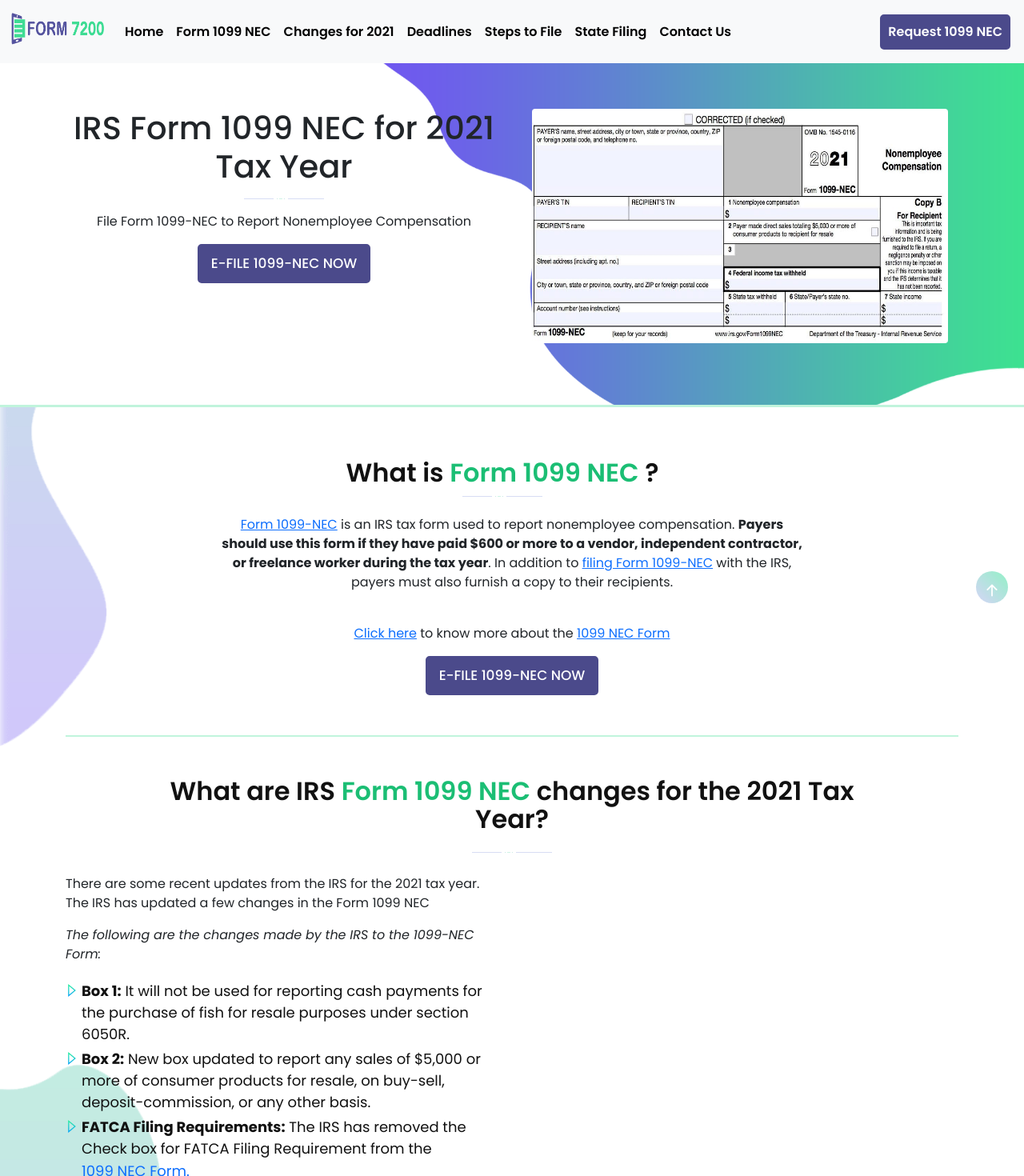
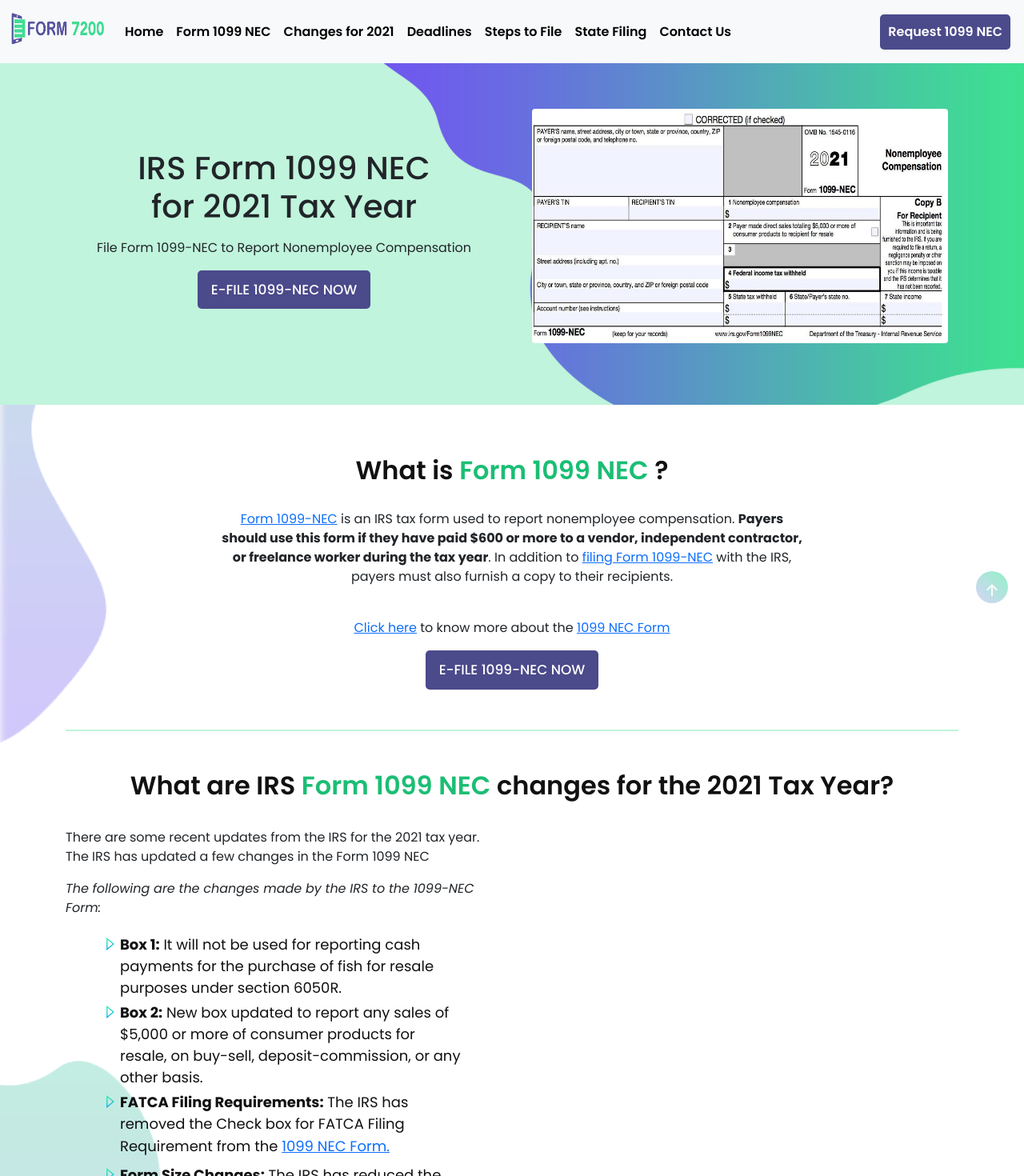
Before and after one commit to saferio-span/aff-1099-test, a Next.js app: page / in a window 1280 px wide. Shown: the top 1470 px of the page at 80% size. Built offline with nearby package versions, Linux system fonts and the light colour scheme.

Commit message:
Design Changes

```diff
--- a/pages/index.js
+++ b/pages/index.js
@@ -79,12 +79,11 @@
         </header>
         <main id="main">
             <article>
-                <section id="banner" className="banner_bg set-border1 mt-3">
+                <section id="banner" className="banner_bg mt-3">
                     <div className="container">
-                        <div className="row">
+                        <div className="row vertical-align">
                             <div className="col-xl-6 col-lg-6 col-md-6 col-sm-12 text-center">
-                                <h1 className="mb-3 text-center"><span className="text-blue">IRS Form 1099 NEC for 2021 Tax Year</span></h1>
-                                <hr className="line mt-1 d-block mx-auto" />
+                                <h1 className="mb-3 text-center"><span className="text-blue">IRS Form 1099 NEC<br/> for 2021 Tax Year</span></h1>
                                 <p className="text-center">
                                 File Form 1099-NEC to Report Nonemployee Compensation
                                 </p>
@@ -105,14 +104,10 @@
 
                     {/* section 2 div 1 */}
                     <div className="container text-center my-3" id="form1099Nec">
-                        <div className="row">
-                            <div className="row">
-                                <div className="col-sm-12 col-lg-12 col-xl-10 mx-auto text-center">
-                                    <h2 className="common_h2 mb-2"> What is <span className="green">Form 1099 NEC </span>?</h2>
-                                    <hr className="line mt-1" />
-                                </div>
-                            </div>
-                            <div className="col-xl-8 col-lg-8 col-md-8 col-sm-8 offset-lg-2 offset-xl-2 offset-md-2 text-center">
+                        <div className="row ">
+                            <div className="col-8 mx-auto ">
+                                <h2 className="common_h2"> What is <span className="green">Form 1099 NEC </span>?</h2>
+                                <br />
                                 <p className="text-center">
                                 <a href="https://www.taxbandits.com/1099-forms/what-is-form-1099-nec/">Form 1099-NEC</a> is an IRS tax form used to report nonemployee compensation. <b>Payers should use this form if they have paid $600 or more to a vendor, independent contractor, or freelance worker during the tax year</b>. In addition to <a href="https://www.taxbandits.com/1099-forms/efile-form-1099-nec-online/">filing Form 1099-NEC</a> with the IRS, payers must also furnish a copy to their recipients.
                                 </p>
@@ -137,11 +132,11 @@
                     {/* section 2 div 2 */}
                     <div className="container py-3 " id="changes">
                         <div className="row">
-                            <div className="col-12 col-lg-12 col-xl-10 mx-auto text-center">
+                            <div className="col-12 col-lg-12 col-xl-12 mx-auto text-center">
                                 <h2 className="common_h2 mb-2">What are IRS <span className="green">Form 1099 NEC</span> changes for the 2021 Tax Year?</h2>
-                                <hr className="line mt-3 hidden-md-down text-center" />
                             </div>
                         </div>
+                        <br />
                         <div className="row vertical-align">
                             <div className="col-md-6 duedate_lft">
 
@@ -152,12 +147,15 @@
                                     <i>The following are the changes made by the IRS to the 1099-NEC Form:</i>
                                 </p>
                                 <div >
+                                    <div className='mx-5'>
                                         <ol className="list-unstyled unordered_list">
                                             <li className="text-left"><b>Box 1:</b> It will not be used for reporting cash payments for the purchase of fish for resale purposes under section 6050R.</li>
                                             <li className="text-left"><b>Box 2:</b> New box updated to report any sales of $5,000 or more of consumer products for resale, on buy-sell, deposit-commission, or any other basis.</li>
                                             <li className="text-left"><b>FATCA Filing Requirements:</b> The IRS has removed the Check box for FATCA Filing Requirement from the <a className="" href="https://www.taxbandits.com/1099-forms/what-is-form-1099-nec/">1099 NEC Form.</a></li>
                                             <li className="text-left"><b>Form Size Changes:</b> The IRS has reduced the height of the form so that it can accommodate 3 forms on a single page.</li>
                                         </ol>
+                                    </div>
+
 
                                     <a className="" href="https://www.taxbandits.com/1099-forms/form-1099-nec-changes-for-2021/">Know more</a> about the <a className="" href="https://www.taxbandits.com/1099-forms/form-1099-nec-changes-for-2021/">Form 1099-NEC changes</a> for the 2021 tax year in detail
                                 </div>
@@ -184,7 +182,7 @@
                             1099 NEC Form?
                             </span>
                         </h2>
-                        <hr className="line mt-1 d-block mx-auto" />
+                        <br />
 
                         <div className="row mt-4">
                             <div className="col-xl-4 col-lg-4 col-md-4 col-sm-12 card-group">
@@ -259,7 +257,7 @@
 
 
                                 <p className="text-center text-md-start">E-filing is by far the best option when it comes time to <a href="https://www.taxbandits.com/request-form-w9-online/"><b>file Forms 1099-NEC</b></a> with the IRS. Filing electronically is more accurate, efficient, and cost-effective. </p>
-
+                                <div className="mx-5">
                                     <ol className="pl-5 list-unstyled unordered_list" type="1">
                                     <li key="1"><p><b>Payer Details:</b> Name, TIN, and Address</p></li>
                                     <li key="2"><p><b>Recipient Details:</b>  Name, TIN, and Address</p></li>
@@ -267,6 +265,8 @@
                                     <li key="4"><p><b>Federal Details:</b> Miscellaneous Incomes and Federal Tax Withheld</p></li>
                                     <li key="5"><p><b>State Filing Details:</b> State Income, Payer State Number, and State Tax Withheld</p></li>
                                     </ol>
+                                </div>
+
 
                             </div>
                         </div>
@@ -279,7 +279,7 @@
                         <div className="row">
                             <div className="col-xl-12 col-lg-12 col-md-12 col-sm-12">
                                 <h2 className="mb-3 text-center"><span className="text-blue">How to File 1099 NEC Form Electronically</span></h2>
-                                <hr className="line mt-1 d-block mx-auto" />
+                                <br />
                                 <p className="text-left">
                                   With TaxBandits, you can expect an e-filing process that is simple, secure, and designed for accuracy. To begin filing just follow these simple steps Once you review and transmit your form, our team will continue to update you on it’s status with the IRS.
                                 </p>
@@ -353,12 +353,15 @@
                                 <br />
                                 <div className="row">
                                     <div className="col-12">
+                                        <div className="mx-5">
                                             <ul className="pl-5 list-unstyled unordered_list" type="1">
                                                 <li key="1_step"><p><b>Filing 1099-NEC after the deadline, Not more than 30 days late</b> $50/per return.</p></li>
                                                 <li key="2_step"><p><b>Filing between 31 days late and August 1</b> - $120/per return.</p></li>
                                                 <li key="3_step"><p><b>Filing after August 1 or not filing at all</b> - $280/per return.</p></li>
                                                 <li key="4_step"><p><b>Not filing the return intentionally</b> - $550/per return.</p></li>
                                             </ul>
+                                        </div>
+
                                         <br />
                                         <p className="text-center"><a href="https://www.taxbandits.com/form-1099-series/1099-penalties/">Learn More</a> about 1099 NEC Penalties</p>
                                         <p className="text-center"><a href="https://www.taxbandits.com/1099-forms/form-1099-nec-changes-for-2021/" className='btns'>E-file 1099-NEC Now</a></p>
@@ -377,7 +380,7 @@
                         <div className="row">
                             <div className="col-xl-12 col-lg-12 col-md-12 col-sm-12 text-center">
                                 <h2 className="mb-3 text-center"><span className="text-blue">States that require 1099-NEC filing for 2021</span></h2>
-                                <hr className="line mt-1 d-block mx-auto" />
+                                <br />
                                 <p>
                                   If your state has mandated the <a href="https://www.taxbandits.com/1099-forms/">filing of Form 1099</a>, you must file it on or before the state filing deadline. <a href="https://www.taxbandits.com/form-1099-series/1099-penalties/">Failing to file 1099-NEC</a> with the state may result in penalties.
                                 </p>
@@ -391,13 +394,14 @@
                         </div>
                     </div>
                 </section>
-                <section className="py-5 bg-pink" id="contact">
-                    <div className="container">
-                        <h2 className="mb-2 text-center">Contact Us</h2>
-                        <hr className="line mt-1" />
-                        <p className="text-center">
+                <section className="py-5" id="contact">
+                    <div className="container text-center">
+                        <h2 className="mb-2 ">Contact Us</h2>
+                        <br />
+                        <p className="">
                         For any questions about e-filing your <a href="https://www.taxbandits.com/1099-forms/">Form 1099</a>, you can contact our support team by phone or email. Our team is here to assist you!
                         </p>
+
 
                         <div className="row">
                             <div className="col-xl-2 col-lg-2 col-md-2"></div>
--- a/styles/style.css
+++ b/styles/style.css
@@ -1,7 +1,7 @@
 @import url('https://fonts.googleapis.com/css?family=Poppins:100,100i,200,200i,300,300i,400,400i,500,500i,600,600i,700,700i,800,800i,900,900i');
 *{padding: 0px;margin: 0px;font-family: 'Poppins', sans-serif;}
 p, ul li a{font-size:16px; }
-.banner_bg { background: url("/images/bannerbg.png") no-repeat; width: 100%; background-size: cover; display: flex; align-items: center; padding-top: 120px; padding-bottom: 70px; }
+.banner_bg { background: url("/images/bannerbg.png") no-repeat; width: 100%; background-size: cover; background-color:#c0f4dc; display: flex; align-items: center; padding-top: 120px; padding-bottom: 70px; }
 h1,h2,h3,h4,h5,h6{font-family: 'Poppins', sans-serif;}
 img{width:auto;max-width:100%;}
 .common_h1 {color: #000;font-size:36px;line-height:41px;font-weight:600;margin-bottom:20px;}
@@ -25,7 +25,7 @@
 .navbar-nav li a.active{background:#ddfdf0;color:#000 !important;border-radius:5px;}
 .pricing_box span{height:80px;width:80px;background:#00918e;display:inline-block;text-align:center;margin-bottom:15px;line-height:75px;border-radius:200px;box-shadow:0px 4px 0px rgba(0, 145, 142, 0.7);border:2px solid rgba(0, 145, 142, 0.7);}
 .navbar-brand img{height:20px;}
-.line{width:100px;background:#627dd6;display:inline-block;height:2px;border:0px;position:relative;}
+.line{width:100px;background:#627dd6 ;display:inline-block;height:2px !important;border:0px;position:relative;opacity: 1;}
 .gray_bg{width: 100%;background-size: cover;display: flex;align-items: center;}
 .footer{background:#e4e4e4;padding:10px 0px;}
 .footer a,.footer h5, .footer p, .footer a:focus{color:#8a8888;}
@@ -140,7 +140,7 @@
 .bgclr{background: #fff; box-shadow: 0 3px 6px rgba(0, 0, 0, 0.06), 0 3px 15px rgba(0, 0, 0, 0.09); padding: 20px 20px 10px; margin-top: 30px; border-radius: 10px;}
 .pricing{background: #fff; box-shadow: 0px 0px 3px rgba(0,0,0,0.15); padding: 20px 0px 5px; margin-top: 40px; border-left: 2px solid #e36e68; border-radius: 10px;}
 .stepbg{position: relative;}
-.stepbg:after{content: ""; position: absolute; background: url(/images/flow_arrow.png) no-repeat center; height: 21px; right: -40%; top: 80px; bottom: 0; width: 56%; /* background: #b7b7b7; */ z-index: 0;}
+.stepbg:after{content: ""; position: absolute; background: url(/images/flow_arrow.png) no-repeat center; height: 21px; right: -40%; top: 65px; bottom: 0; width: 56%; /* background: #b7b7b7; */ z-index: 0;}
 .before:after{display:none;}.banner_cnt .list-unstyled{padding-left:30px;}
 .navbar-toggleable .navbar-nav .nav-link{padding-left:1rem;padding-right:1rem;}
 li.fntsze{font-size:18px !important;color:#fff !important;font-weight:500;}
@@ -221,7 +221,7 @@
 .sonar-emitter {position: relative; margin: 0 auto; width: 40px; height: 40px; line-height: 40px; border-radius: 9999px; font-weight: 600; font-size: 25px; color: #fff; background-color: #627ed5; }
 .sonar-wave { position: absolute; top: 0; left: 0; width: 100%; height: 100%; border-radius: 9999px; background-color:#c3ede1; opacity: 0; z-index: -1; pointer-events: none; }
  .sonar-wave { animation: sonarWave 2s linear infinite; } @keyframes sonarWave { from { opacity: 0.4; } to { transform: scale(3); opacity: 0; } }
-.stepbg{background: #fbfbfb; border: 1px solid #dedfde; padding-top: 10px; margin: 0px 20px; border-radius: 10px 0px 10px 0px; margin-top: -35px; padding-top: 36px;}
+.stepbg{background: #fbfbfb; border: 1px solid #dedfde; padding-top: 0px; margin: 0px 20px; border-radius: 10px 0px 10px 0px; margin-top: -35px; padding-top: 30px;}
 .bgpat{background:url(/images/bgpattern.jpg);}
 .line::after{content: ""; position: absolute; z-index: 1; top: -5px; left: calc(50% - 9px); width: 10px; height: 10px; background-color: #43d19c; border: 1px solid rgb(40, 169, 148); border-radius: 50%; box-shadow: inset 0 0 0 2px white, 0 0 0 4px white;}
 .fixedmenu li a{color:#000 !important;}
@@ -234,7 +234,7 @@
 h2.faqtxt{font-size:18px;font-weight:400;text-align:left;padding-bottom:10px;line-height:25px;}
 .faq h2{position:relative;padding:0 0 10px 25px;}
 h2.faqtxt:before { content: "Q."; position: absolute; left: 0; top: 0px; font-size: 17px; color: #55549f; font-weight: 500; }
-.stepbg p{padding:0px 7px;min-height:82px;}
+.stepbg p{padding:0px 7px;min-height:65px;}
 .set-border{border: 1px solid #c0f4dc;margin: 10px 0;}
 .border-right{border-right:1px solid #92facd;}
 .set-border1{border-bottom: 3px solid #c0f4dc;}
```
Lines whose indentation alone changed are shown as unchanged.
